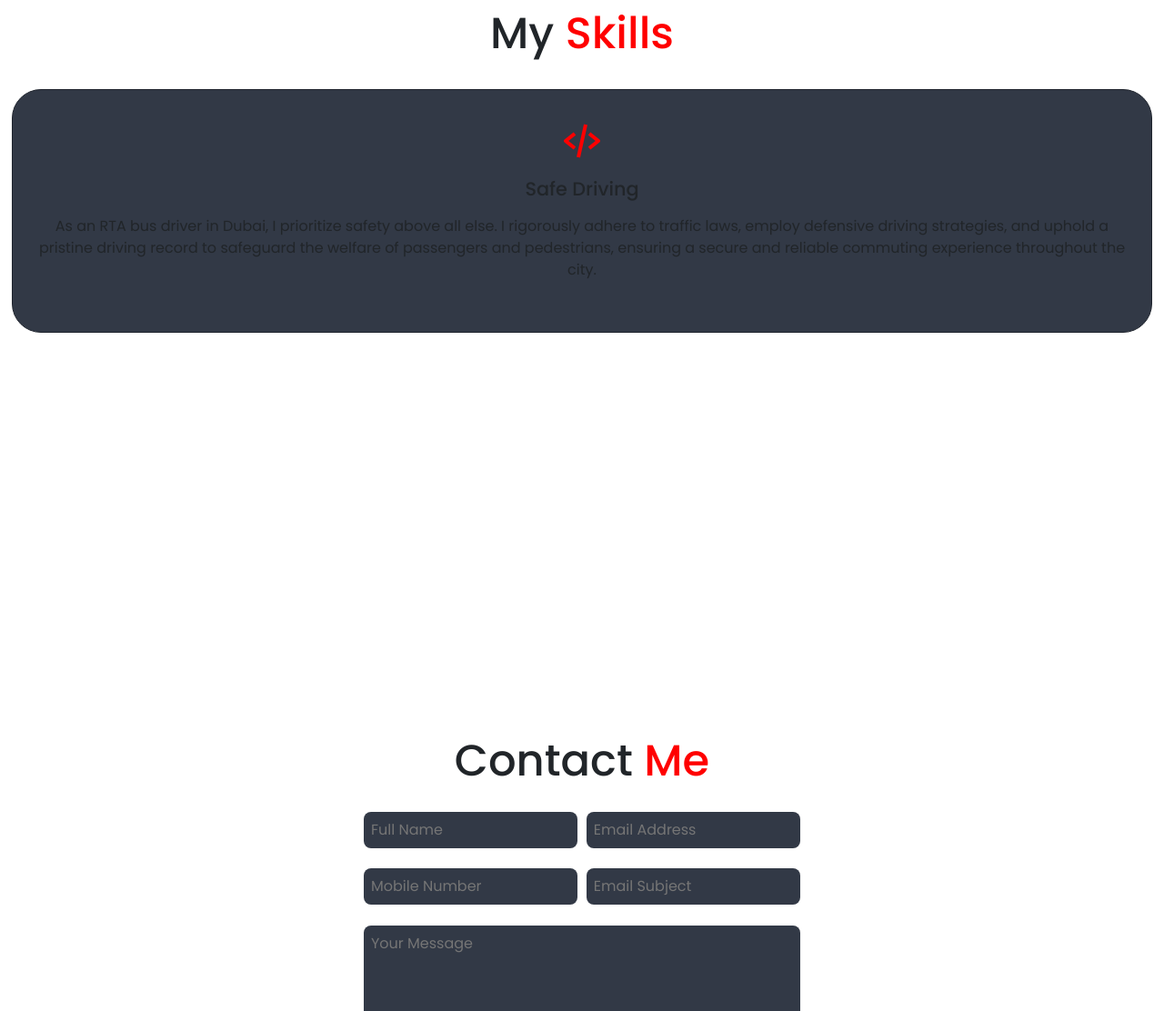
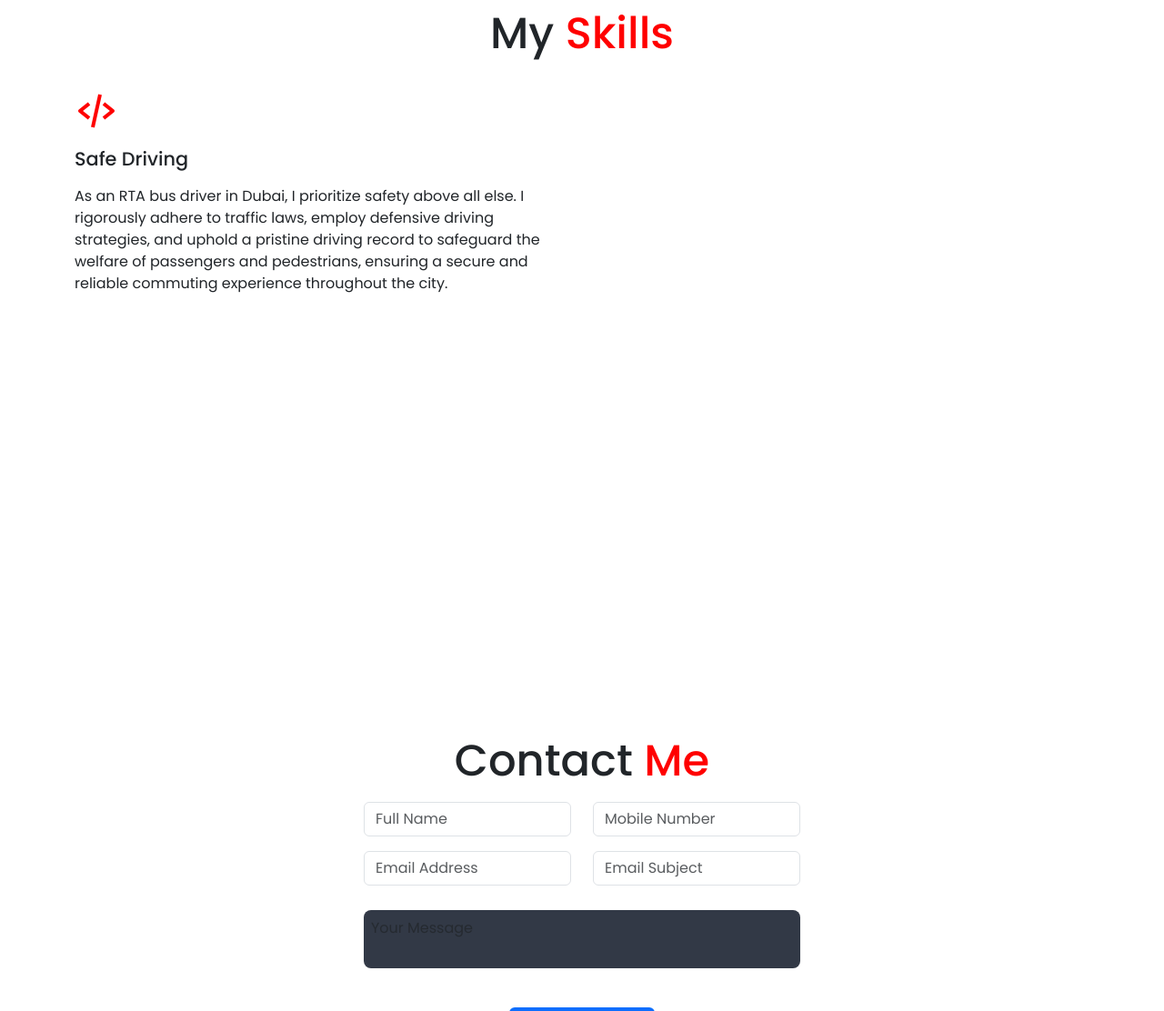
Before and after one commit to fahadmuhammed123/firozmuhammed, a plain HTML site: page index.html in a window 1280 px wide. Shown: the part 1688-2800 px from the top of the page at 91% size. Drawn offline with nearby package versions, Linux system fonts and the light colour scheme.

Commit message:
Update index.html

```diff
--- a/index.html
+++ b/index.html
@@ -6,18 +6,19 @@
     <meta name="viewport" content="width=device-width, initial-scale=1.0">
     <title>Muhammed Firoz</title>
     <link rel="stylesheet" href="style.css">
-    <link rel="icons" href="https://i.ibb.co/VYSg11F/Screenshot-2024-02-29-195817.png" type="png">
+    <link rel="icon" href="https://i.ibb.co/VYSg11F/Screenshot-2024-02-29-195817.png" type="png">
     <link href="https://cdn.jsdelivr.net/npm/bootstrap@5.3.0-alpha1/dist/css/bootstrap.min.css" rel="stylesheet" integrity="sha384-KyZXEAg3QhqLMpG8r+Knujsl5+VaC5q0P1RBwx+6jmaB4lXt2tTk5BkxyK54QEyF" crossorigin="anonymous">
     <!-- boxicons -->
-    <link href='https://unpkg.com/boxicons@2.1.4/css/boxicons.min.css' rel='stylesheet'>
-    <link
-        href="https://fonts.googleapis.com/css2?family=Poppins:ital,wght@0,300;0,400;0,500;0,700;1,400;1,900;1600&display=swap"
-        rel="stylesheet">
+    <link href="https://unpkg.com/boxicons@2.1.4/css/boxicons.min.css" rel="stylesheet">
+    <link href="https://fonts.googleapis.com/css2?family=Poppins:ital,wght@0,300;0,400;0,500;0,700;1,400;1,900;1600&display=swap" rel="stylesheet">
+    <style>
+        /* Add custom styles here if needed */
+    </style>
 </head>
 
 <body>
     <header class="header">
-        <a href="" class="logo">Portfolio</a>
+        <a href="#" class="logo">Portfolio</a>
 
         <i class='bx bx-menu' id="menu-icon"></i>
 
@@ -25,7 +26,6 @@
             <a href="#Home" class="active">Home</a>
             <a href="#About">About</a>
             <a href="#Skills">Skills</a>
-
             <a href="#Contact">Contact</a>
         </nav>
     </header>
@@ -33,7 +33,7 @@
     <!-- Home section -->
 
     <section class="home" id="Home">
-        <div class="home-content">
+        <div class="home-content container">
             <h3>Hey, I'm </h3>
             <h1>Firoz</h1>
             <h3>I work as a<span>Driver for RTA buses in Dubai.
@@ -43,12 +43,11 @@
             </p>
             <div class="social-media">
                 <a href="https://www.facebook.com/firo.vazhakkam"><i class='bx bxl-facebook-circle'></i></a>
-
             </div>
-            <a href="tel:+971 50 310 4156" class="btn">Contact Me</a>
+            <a href="tel:+971 50 310 4156" class="btn btn-primary">Contact Me</a>
         </div>
         <div class="home-image">
-            <img src="https://i.ibb.co/bvnX5Nm/Screenshot-2024-02-29-200750.png" alt="Firoz"></a>
+            <img src="https://i.ibb.co/bvnX5Nm/Screenshot-2024-02-29-200750.png" alt="Firoz">
         </div>
     </section>
 
@@ -58,21 +57,23 @@
         <div class="about-img">
             <img src="" alt="">
         </div>
-        <div class="about-content">
+        <div class="about-content container">
             <h2 class="heading">About <span>Me</span></h2>
             <h3> A Bus Driver's Tale</h3>
             <p>
                 I am a dedicated bus driver for the Roads and Transport Authority (RTA) in Dubai, with X years of valuable experience serving the community. Throughout my tenure with RTA, I have honed my skills in ensuring safe and efficient transportation for passengers across the city. My commitment to punctuality, passenger safety, and excellent service drives me to uphold the highest standards in my role. I take pride in being a reliable and responsible member of the RTA team, contributing to the smooth operation of public transportation in Dubai.
             </p>
-            <a href="" class="btn">Read More</a>
+            <a href="#" class="btn btn-primary">Read More</a>
         </div>
     </section>
 
-    <!-- Service section -->
+    <!-- Skills section -->
 
     <section class="Skills" id="Skills">
+        <div class="container">
             <h2>My <span>Skills</span></h2>
-        <div class="skill-container">
+            <div class="row">
+                <div class="col-md-6">
                     <div class="skills-box">
                         <i class="bx bx-code-alt"></i>
                         <h3>Safe Driving</h3>
@@ -80,35 +81,62 @@
                             As an RTA bus driver in Dubai, I prioritize safety above all else. I rigorously adhere to traffic laws, employ defensive driving strategies, and uphold a pristine driving record to safeguard the welfare of passengers and pedestrians, ensuring a secure and reliable commuting experience throughout the city.
                         </p>
                     </div>
+                </div>
+            </div>
+        </div>
     </section>
 
+    <!-- Contact section -->
+
     <section class="Contact" id="Contact">
+        <div class="container">
             <h2 class="heading">Contact <span>Me</span></h2>
             <form action="#">
-        <div class="input-box">
-            <input type="text" placeholder="Full Name">
-            <input type="email" placeholder="Email Address">
+                <div class="row">
+                    <div class="col-md-6">
+                        <div class="input-group mb-3">
+                            <input type="text" class="form-control" placeholder="Full Name" aria-label="Full Name" aria-describedby="basic-addon1">
                         </div>
-        <div class="input-box">
-            <input type="number" placeholder="Mobile Number">
-            <input type="text" placeholder="Email Subject">
+                        <div class="input-group mb-3">
+                            <input type="email" class="form-control" placeholder="Email Address" aria-label="Email Address" aria-describedby="basic-addon2">
                         </div>
-        <textarea name="" id="" cols="10" rows="8" placeholder="Your Message"></textarea>
-        <input type="submit" value="Send Message" class="btn">
+                    </div>
+                    <div class="col-md-6">
+                        <div class="input-group mb-3">
+                            <input type="number" class="form-control" placeholder="Mobile Number" aria-label="Mobile Number" aria-describedby="basic-addon3">
+                        </div>
+                        <div class="input-group mb-3">
+                            <input type="text" class="form-control" placeholder="Email Subject" aria-label="Email Subject" aria-describedby="basic-addon4">
+                        </div>
+                    </div>
+                </div>
+                <div class="row">
+                    <div class="col-md-12">
+                        <div class="input-group">
+                            <textarea class="form-control" placeholder="Your Message" aria-label="With textarea"></textarea>
+                        </div>
+                    </div>
+                </div>
+                <div class="row mt-3">
+                    <div class="col-md-12">
+                        <button type="submit" class="btn btn-primary">Send Message</button>
+                    </div>
+                </div>
             </form>
+        </div>
     </section>
 
-    <!-- footer section -->
+    <!-- Footer section -->
 
     <footer class="footer">
-        <div class="footer-text"><p>Copyright & copy; 2024 Muhammed Adnan vv  | All Rights Reserved.</p></div>
-
+        <div class="container">
+            <div class="footer-text"><p>Copyright &copy; 2024 Muhammed Adnan vv | All Rights Reserved.</p></div>
+        </div>
         <div class="footer-icontop">
             <a href="#Home"><i class='bx bx-up-arrow-alt'></i></a>
         </div>
     </footer>
     <script src="https://cdn.jsdelivr.net/npm/bootstrap@5.3.0-alpha1/dist/js/bootstrap.bundle.min.js"></script>
-
 </body>
 
 </html>
```
Lines whose indentation alone changed are shown as unchanged.
